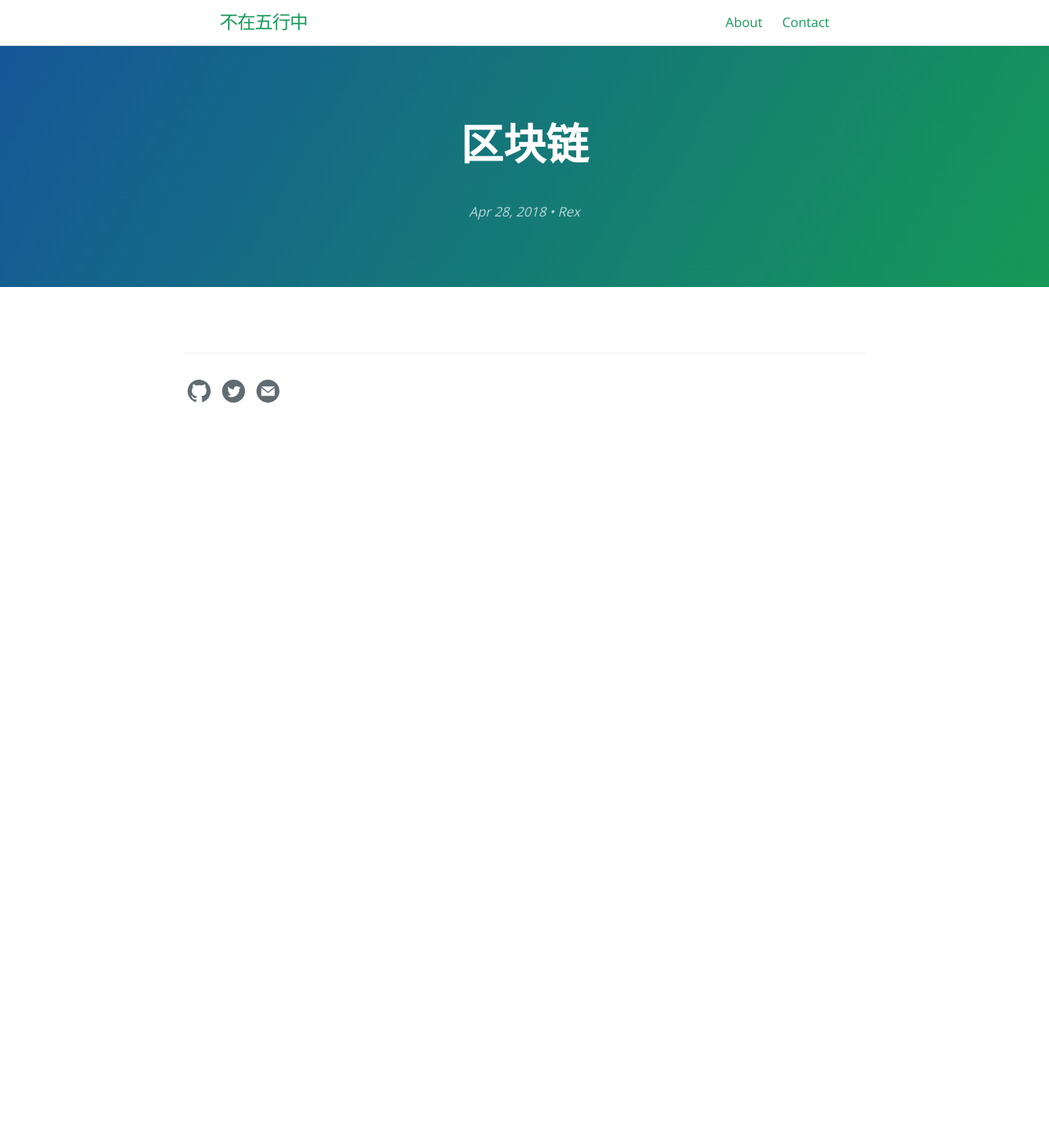
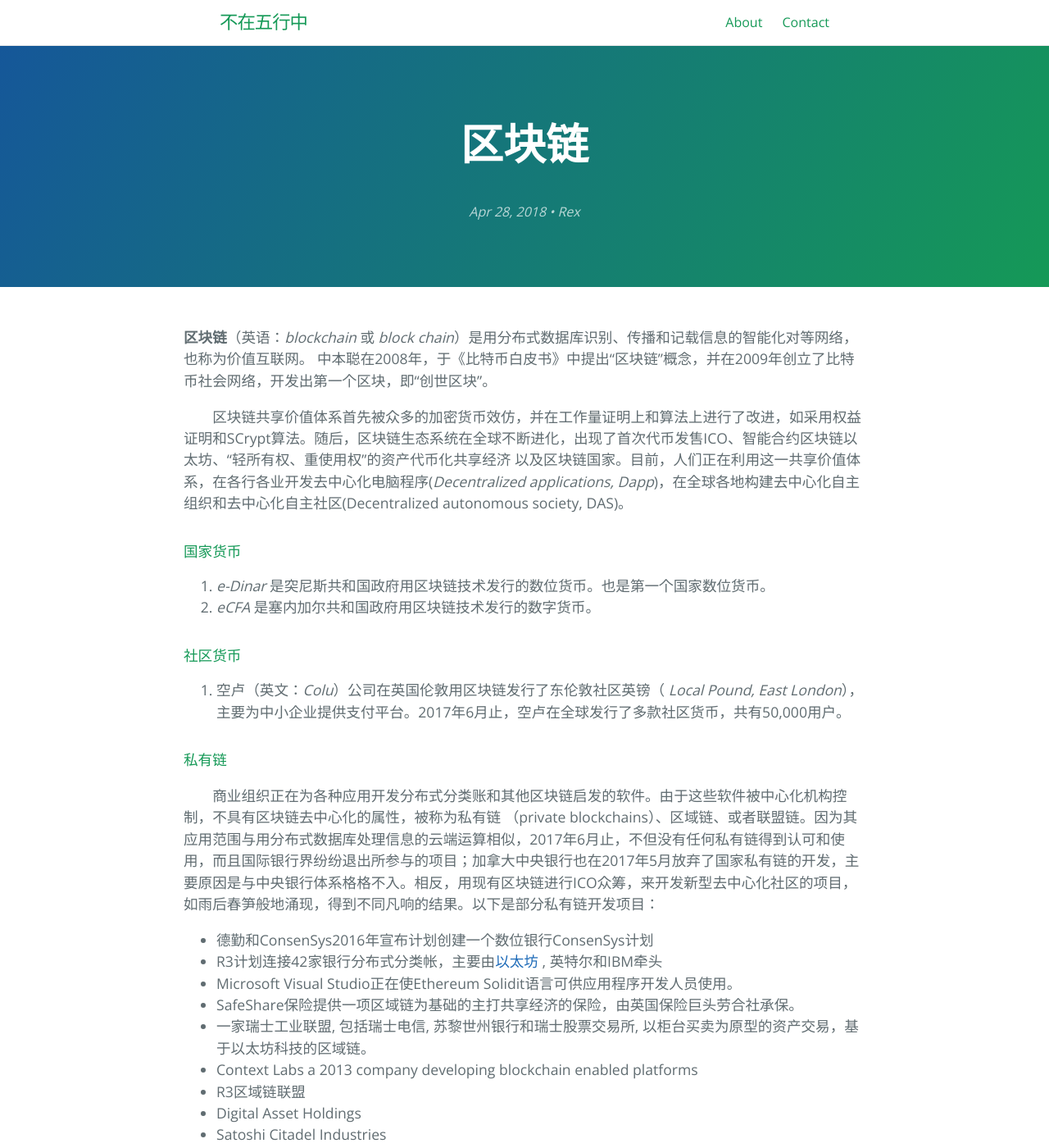
Before and after one commit to rex11458/rex11458.github.io, a Jekyll site: the page built from _posts/2018-04-28-区块链.markdown, in a window 1280 px wide and 1400 px high. Shown: the whole window at 82% size. Built offline with Jekyll 4.4.1, drawn with Linux system fonts in a browser that asks for light colours; some of the changed text lies outside the part shown.

Commit message:
区块链

```diff
--- a/_posts/2018-04-28-区块链.markdown
+++ b/_posts/2018-04-28-区块链.markdown
@@ -6,3 +6,41 @@ categories: jekyll update
 permalink: "/block-chain"
 
 ---
+__区块链__（英语：_blockchain_ 或 _block chain_）是用分布式数据库识别、传播和记载信息的智能化对等网络，也称为价值互联网。 中本聪在2008年，于《比特币白皮书》中提出“区块链”概念，并在2009年创立了比特币社会网络，开发出第一个区块，即“创世区块”。
+
+&ensp;&ensp;&ensp;&ensp;区块链共享价值体系首先被众多的加密货币效仿，并在工作量证明上和算法上进行了改进，如采用权益证明和SCrypt算法。随后，区块链生态系统在全球不断进化，出现了首次代币发售ICO、智能合约区块链以太坊、“轻所有权、重使用权”的资产代币化共享经济 以及区块链国家。目前，人们正在利用这一共享价值体系，在各行各业开发去中心化电脑程序(_Decentralized applications, Dapp_)，在全球各地构建去中心化自主组织和去中心化自主社区(Decentralized autonomous society, DAS)。
+
+#### 国家货币
+1. _e-Dinar_ 是突尼斯共和国政府用区块链技术发行的数位货币。也是第一个国家数位货币。
+2. _eCFA_ 是塞内加尔共和国政府用区块链技术发行的数字货币。
+
+#### 社区货币
+1. 空卢（英文：_Colu_）公司在英国伦敦用区块链发行了东伦敦社区英镑（ _Local Pound, East London_），主要为中小企业提供支付平台。2017年6月止，空卢在全球发行了多款社区货币，共有50,000用户。
+
+#### 私有链
+&ensp;&ensp;&ensp;&ensp;商业组织正在为各种应用开发分布式分类账和其他区块链启发的软件。由于这些软件被中心化机构控制，不具有区块链去中心化的属性，被称为私有链 （private blockchains）、区域链、或者联盟链。因为其应用范围与用分布式数据库处理信息的云端运算相似，2017年6月止，不但没有任何私有链得到认可和使用，而且国际银行界纷纷退出所参与的项目；加拿大中央银行也在2017年5月放弃了国家私有链的开发，主要原因是与中央银行体系格格不入。相反，用现有区块链进行ICO众筹，来开发新型去中心化社区的项目，如雨后春笋般地涌现，得到不同凡响的结果。以下是部分私有链开发项目：
+* 德勤和ConsenSys2016年宣布计划创建一个数位银行ConsenSys计划
+* R3计划连接42家银行分布式分类帐，主要由[以太坊](https://zh.wikipedia.org/wiki/%E4%BB%A5%E5%A4%AA%E5%9D%8A) , 英特尔和IBM牵头
+* Microsoft Visual Studio正在使Ethereum Solidit语言可供应用程序开发人员使用。
+* SafeShare保险提供一项区域链为基础的主打共享经济的保险，由英国保险巨头劳合社承保。
+* 一家瑞士工业联盟, 包括瑞士电信, 苏黎世州银行和瑞士股票交易所, 以柜台买卖为原型的资产交易，基于以太坊科技的区域链。
+* Context Labs a 2013 company developing  blockchain enabled platforms
+* R3区域链联盟
+* Digital Asset Holdings
+* Satoshi Citadel Industries
+* 方舟私有链 Arkblockchain 一个比特币并行区域链项目，特别面向供应链、电子商务、物联网、医疗服务、政务等应用开发的高可信任私有链。
+* 美国期货和期权交易所 CME集团于2017年4月11日宣布，正在测试基于区域链的黄金期货平台的正处于最后测试阶段，该区块链是为比特币提供认证的对等网络。
+
+#### ICO代币
+&ensp;&ensp;&ensp;&ensp;首次代币发售（英语：Initial Coin Offering，简称 ICO），也称为ICO众筹，是用区块链筹集资金，以便开发新型区块链社区的项目。
+
+#### 非营利组织
+* 比尔及梅琳达·盖茨基金会《基层项目／Level One Project》旨在利用区块链技术帮助世界各地20亿缺乏银行账户的民众。
+* 联合国世界粮食计划署的《区块建设／Building Blocks》旨在使粮食计划署越来越多的现金扶贫业务更快，更便宜，更安全。 “区块建设”于2017年1月在巴基斯坦开展了现场试点工作，将在整个春季继续进行。 2017年6月，该项目已经扩大到叙利亚等国，计划在2030年前在全球实现零饥饿。
+
+#### 去中心化的社会网络
+1. 回馈项目（Backfeed project）正在基于区块链分布式自治系统，开发共识主动性创建和分配价值的社会网络。
+2. 亚历山大项目（The Alexandria project）是一个基于区块链开发的去中心化图书馆网络。
+3. 它自主（Tezos）是一个根据它代币（token）持有者们的投票结果，让电脑程序自我演变，来实现区块链自主的开发项目。比特币区块链是一个去中心化的加密货币和支付的金融自主体系。以太坊区块链在前者的基础上增加了去中心化的智能合约的法律自主体系。它自主将在前两者的基础上增加去中心化的电脑程序开发功能，以便创建社会管理自主权体系。
+
+<p  style="text-align:right">——来自Wiki</p>
```
